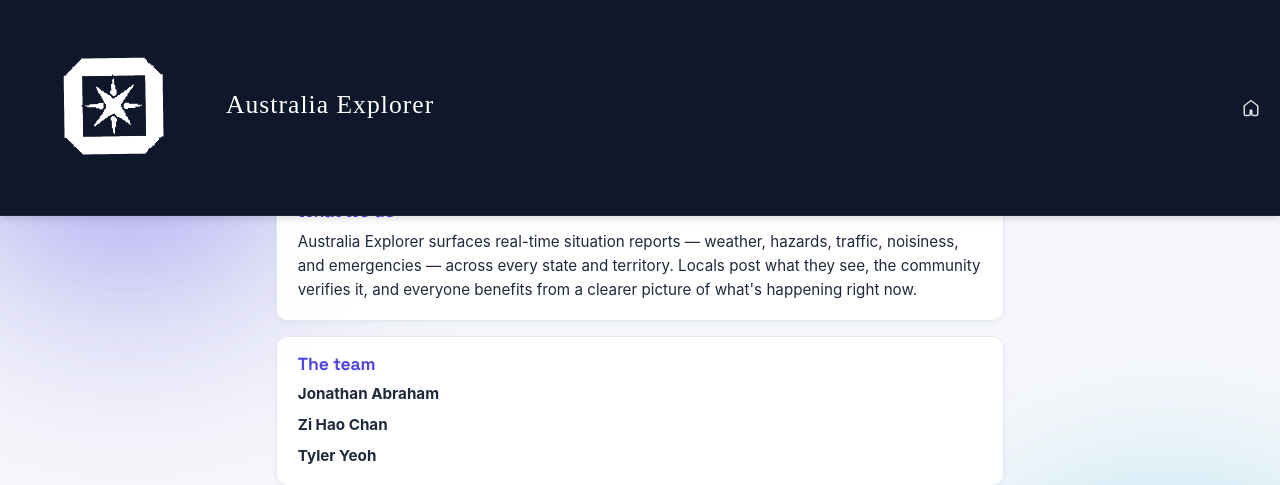
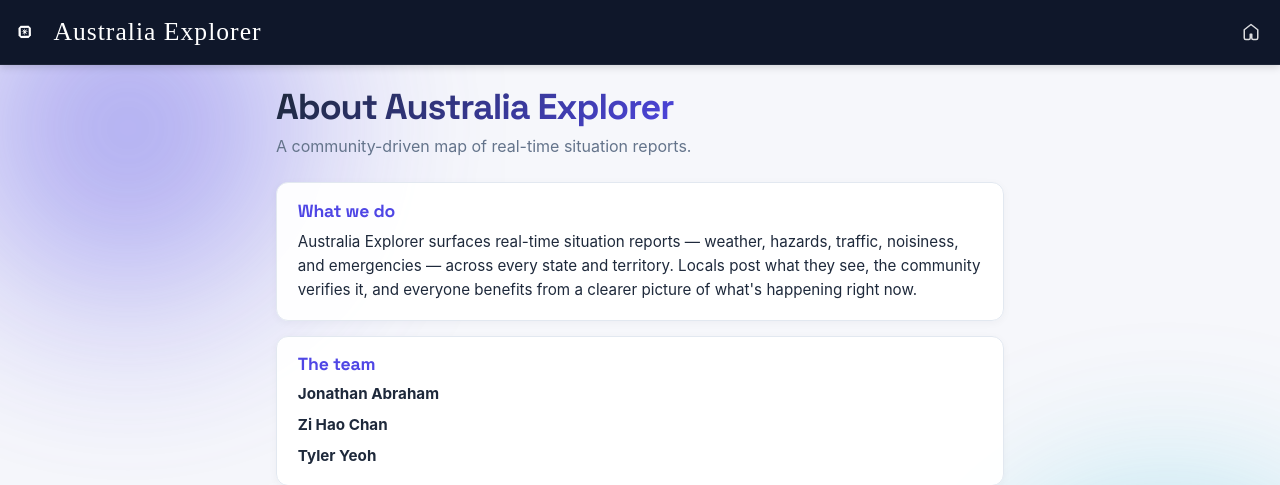
Before and after one commit to jono1762/cits3403-project, a Flask app: page /about in a window 1280 px wide. Shown: the top 485 px of the page. Run offline with Flask 3, Linux system fonts and the light colour scheme; some libraries are stand-ins or nearby versions; some web fonts are replaced.

Commit message:
fixing big logo issue

```diff
--- a/app/static/css/navbar.css
+++ b/app/static/css/navbar.css
@@ -163,10 +163,19 @@
 }
 
 .navbar-brand {
+    display: inline-flex;
+    align-items: center;
+    gap: 0.5rem;
     font-family: 'Italiana', serif;
     font-weight: 400;          /* Italiana only ships in 400 — looks best at regular weight */
     font-size: 1.6rem;
     letter-spacing: 0.04em;    /* slight extra tracking, typical for elegant serifs */
+}
+
+.navbar-logo {
+    height: 24px;
+    width: auto;
+    display: inline-block;
 }
 
 /* "Please log in" placeholder — sits in the same slot the username will fill after login */
```
